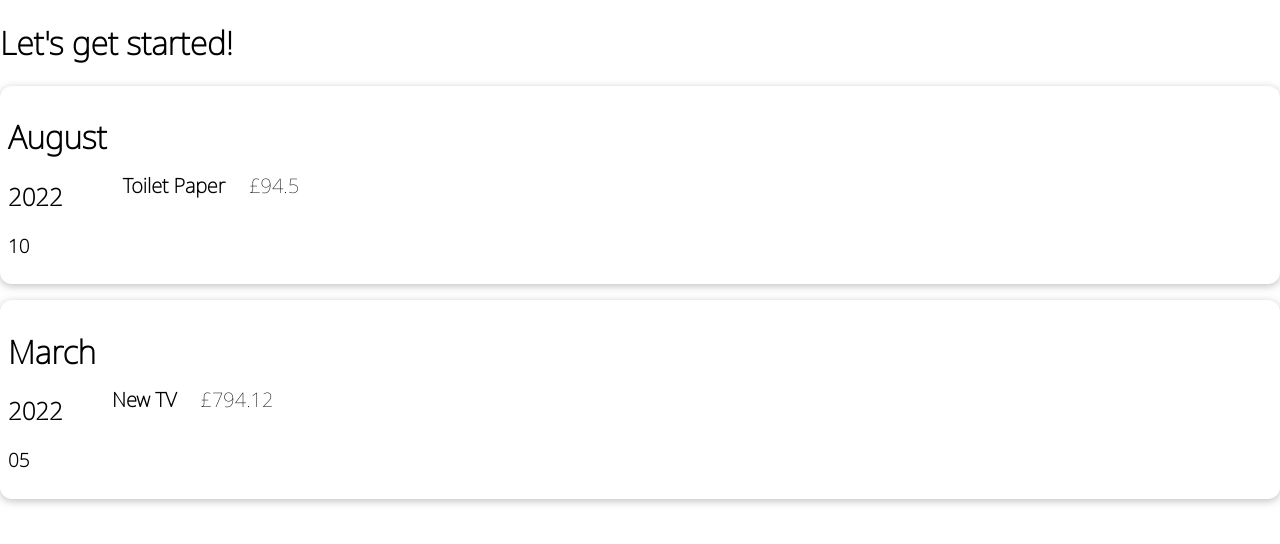
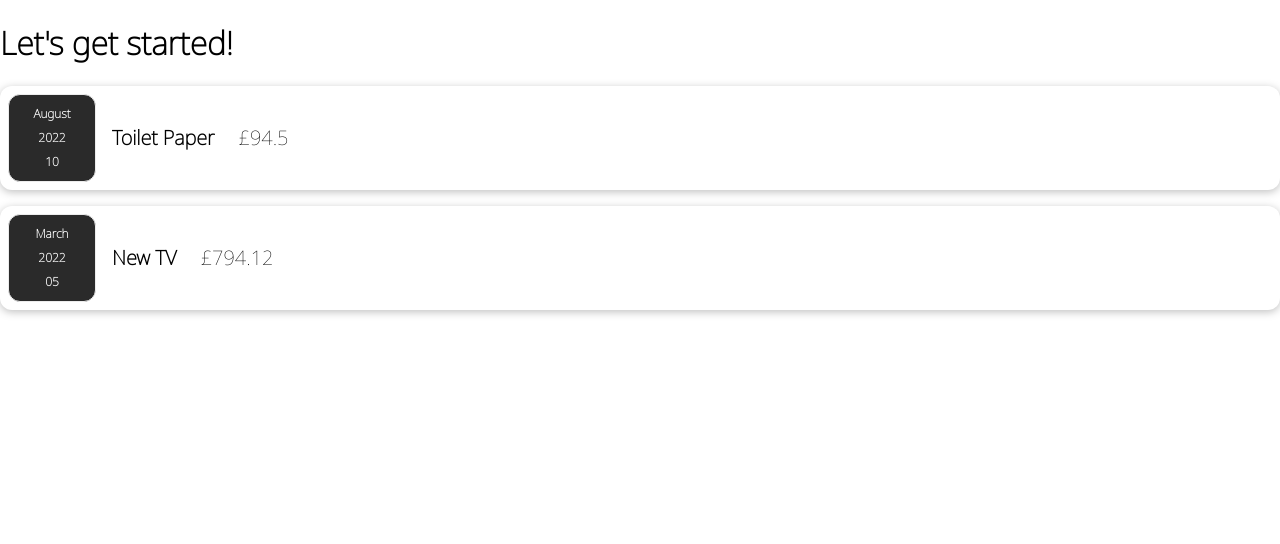
Before and after one commit to sevdas/data-analyzer, a JavaScript app: page / in a window 1280 px wide. Shown: the top 544 px of the page. Built offline with nearby package versions, Linux system fonts and the light colour scheme; the HTML template or start-up script is replaced by a standard one.

Commit message:
add styling to the component

```diff
--- /dev/null
+++ b/src/components/ExpenseDate.css
@@ -0,0 +1,29 @@
+.expense-date {
+    display: flex;
+    flex-direction: column;
+    width: 5.5rem;
+    height: 5.5rem;
+    border: 1px solid #ececec;
+    background-color: #2a2a2a;
+    color:white;
+    border-radius: 12px;
+    align-items: center;
+    justify-content: center;
+    line-height: 1.5rem;
+}
+
+.expense-date__month {
+    font-size: 0.75rem;
+    font-weight: bold;
+    margin:0;
+}
+
+.expense-date__year {
+    font-size:0.75rem;
+    margin:0;
+}
+
+.expense-date__day {
+    font-size:0.75rem;
+    margin:0;
+}
--- a/src/components/ExpenseDate.js
+++ b/src/components/ExpenseDate.js
@@ -1,3 +1,4 @@
+import "././ExpenseDate.css"
 
 export default function ExpenseDate({ date }) {
     const month = date.toLocaleString('en-GB', { month: 'long' }) //localized date and time formats.
@@ -5,10 +6,10 @@
     const day = date.toLocaleString('en-GB', { day: "2-digit" })
 
     return (
-        <div>
-            <h1>{month}</h1>
-            <h2>{year}</h2>
-            <h3>{day}</h3>
+        <div className="expense-date">
+            <h1 className="expense-date__month">{month}</h1>
+            <h2 className="expense-date__year">{year}</h2>
+            <h3 className="expense-date__day">{day}</h3>
         </div>
     )
 }
```
